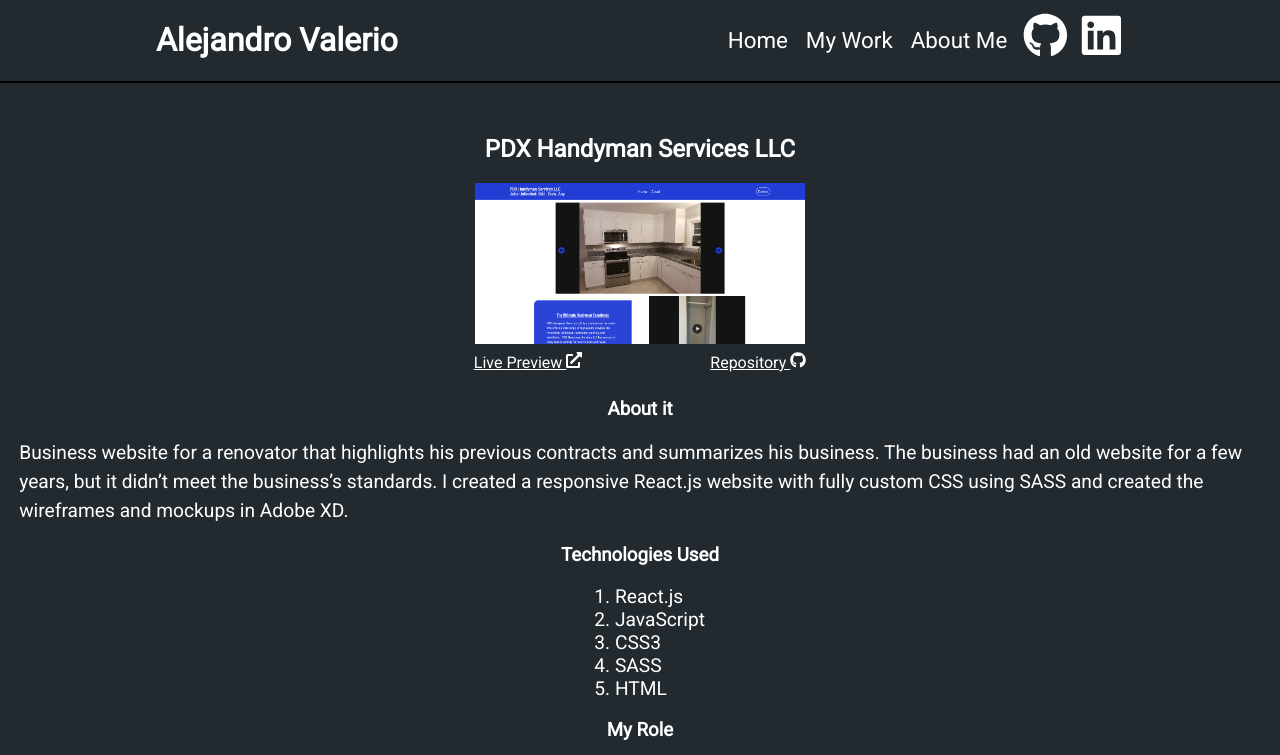
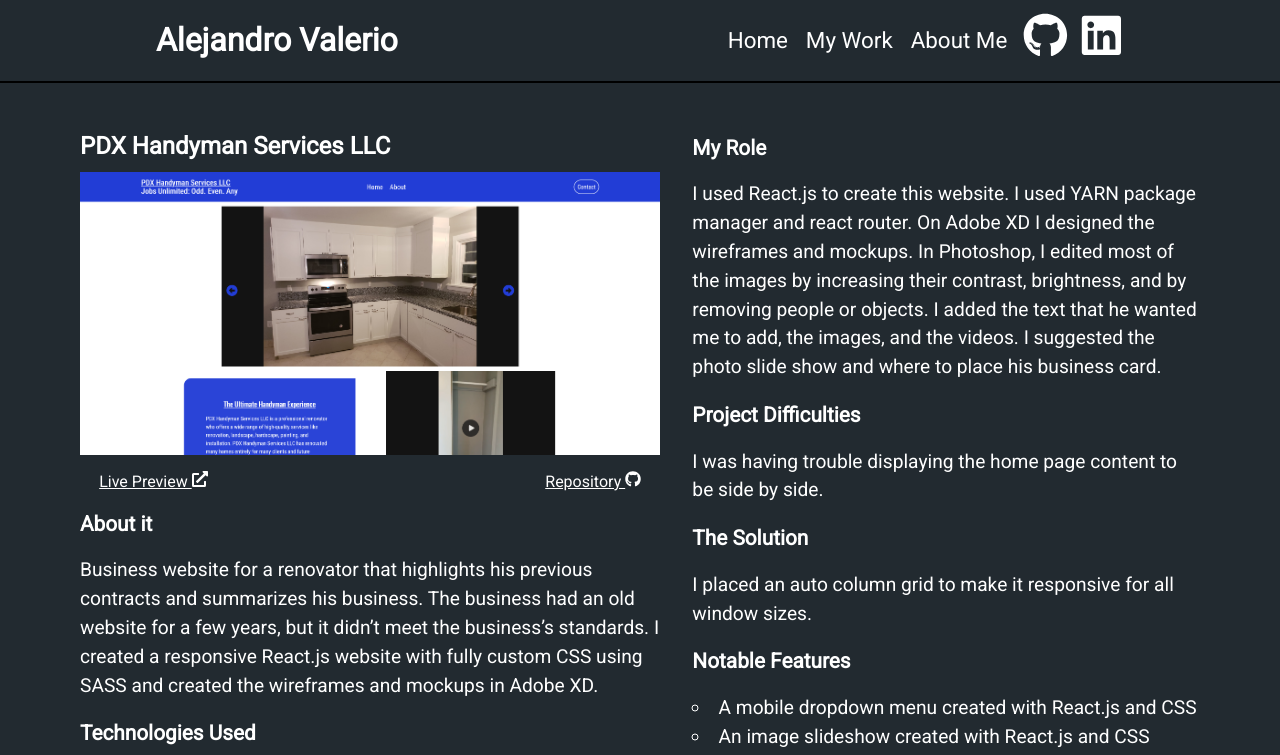
Before and after one commit to AlexV713/Portfolio-React-2, a React (Create React App) app in the folder portfolio-app/: page /PDX-Handyman-Services-LLC in a window 1280 px wide. Shown: the top 755 px of the page. Built offline with nearby package versions, Linux system fonts and the light colour scheme.

Commit message:
Styled Each Project Section
I styled every work section to be responsive for both mobile and desktop,

```diff
--- a/portfolio-app/src/App.css
+++ b/portfolio-app/src/App.css
@@ -179,36 +179,18 @@ header #mobile-header #mobile-icons #icons-container .icon-links {
 }
 
 .work-sections {
-  display: -webkit-box;
-  display: -ms-flexbox;
-  display: flex;
-  -webkit-box-orient: vertical;
-  -webkit-box-direction: normal;
-      -ms-flex-direction: column;
-          flex-direction: column;
-  -ms-flex-wrap: wrap;
-      flex-wrap: wrap;
-  -webkit-box-pack: center;
-      -ms-flex-pack: center;
-          justify-content: center;
-  -webkit-box-align: center;
-      -ms-flex-align: center;
-          align-items: center;
-}
-
-.work-sections h2,
-.work-sections h3 {
   text-align: center;
 }
 
-.work-sections .information {
-  display: -ms-grid;
-  display: grid;
-  place-items: center;
+.work-sections .information h2 {
+  margin: 0 1em 0.5em;
 }
 
 .work-sections .information img {
-  width: 330px;
+  display: block;
+  margin-left: auto;
+  margin-right: auto;
+  width: 90%;
   height: auto;
 }
 
@@ -216,12 +198,13 @@ header #mobile-header #mobile-icons #icons-container .icon-links {
   display: -webkit-box;
   display: -ms-flexbox;
   display: flex;
-  -webkit-box-orient: horizontal;
-  -webkit-box-direction: normal;
-      -ms-flex-direction: row;
-          flex-direction: row;
-  padding: 0.5em 0 0.5em;
-  gap: 8em;
+  -webkit-box-pack: justify;
+      -ms-flex-pack: justify;
+          justify-content: space-between;
+  -webkit-box-align: center;
+      -ms-flex-align: center;
+          align-items: center;
+  margin: 1em 1.2em 0;
 }
 
 .work-sections .information .project-links .links {
@@ -229,17 +212,21 @@ header #mobile-header #mobile-icons #icons-container .icon-links {
 }
 
 .work-sections .information p {
-  text-align: left;
+  padding: 0 1em 0;
   line-height: 1.5;
   font-size: 1.2rem;
-  margin: 0;
-  padding: 0 1em 0;
 }
 
-.work-sections .information ol,
-.work-sections .information ul {
+.work-sections .information ol {
+  list-style: circle;
+  list-style-position: inside;
+  margin: 0;
+  padding: 0 1.5em 0;
+}
+
+.work-sections .information ol li {
+  line-height: 1.5;
   font-size: 1.2rem;
-  margin: 0;
 }
 
 #about-content h2 {
@@ -432,6 +419,48 @@ footer {
   #work-content .boxes-container .box {
     font-size: 1.1rem;
   }
+  .work-sections {
+    display: -ms-grid;
+    display: grid;
+    -ms-grid-columns: auto auto;
+        grid-template-columns: auto auto;
+    -webkit-box-pack: center;
+        -ms-flex-pack: center;
+            justify-content: center;
+    grid-gap: 2em;
+    padding: 0 5em 0;
+  }
+  .work-sections p {
+    font-size: 1.2rem;
+    text-align: left;
+  }
+  .work-sections h2,
+  .work-sections h3,
+  .work-sections p,
+  .work-sections ol {
+    text-align: left;
+  }
+  .work-sections .information h2 {
+    margin: 0.7em 0 0.5em;
+  }
+  .work-sections .information h3 {
+    font-size: 1.3rem;
+  }
+  .work-sections .information p {
+    padding: 0;
+  }
+  .work-sections .information img {
+    height: auto;
+    width: 100%;
+  }
+  .work-sections .information .project-links,
+  .work-sections .information .links,
+  .work-sections .information .links {
+    padding: 0;
+  }
+  .work-sections .information ol {
+    padding: 0;
+  }
   #about-content #about-container {
     display: -webkit-box;
     display: -ms-flexbox;
--- a/portfolio-app/src/App.scss
+++ b/portfolio-app/src/App.scss
@@ -143,42 +143,43 @@ header {
 }
 
 .work-sections {
-    display: flex;
-    flex-direction: column;
-    flex-wrap: wrap;
-    justify-content: center;
-    align-items: center;
-    h2,
-    h3 {
-        text-align: center;
-    }
+    text-align: center;
     .information {
-        display: grid;
-        place-items: center;
+        h2 {
+            margin: 0 1em 0.5em;
+        }
         img {
-            width: 330px;
+            display: block;
+            margin-left: auto;
+            margin-right: auto;
+            width: 90%;
             height: auto;
         }
         .project-links {
             display: flex;
-            flex-direction: row;
-            padding: 0.5em 0 0.5em;
-            gap: 8em;
+            justify-content: space-between;
+            align-items: center;
+            margin: 1em 1.2em 0;
             .links {
                 color: white;
             }
         }
+    }
+    .information {
         p {
-            text-align: left;
+            padding: 0 1em 0;
             line-height: 1.5;
             font-size: 1.2rem;
+        }
+        ol {
+            list-style: circle;
+            list-style-position: inside;
             margin: 0;
-            padding: 0 1em 0;
-        }
-        ol,
-        ul {
-            font-size: 1.2rem;
-            margin: 0;
+            padding: 0 1.5em 0;
+            li {
+                line-height: 1.5;
+                font-size: 1.2rem;
+            }
         }
     }
 }
@@ -359,6 +360,47 @@ footer {
         }
     }
 
+    .work-sections {
+        display: grid;
+        grid-template-columns: auto auto;
+        justify-content: center;
+        grid-gap: 2em;
+        padding: 0 5em 0;
+        p {
+            font-size: 1.2rem;
+            text-align: left;
+        }
+        h2,
+        h3,
+        p,
+        ol {
+            text-align: left;
+        }
+        .information {
+            h2 {
+                margin: 0.7em 0 0.5em;
+            }
+            h3 {
+                font-size: 1.3rem;
+            }
+            p {
+                padding: 0;
+            }
+            img {
+                height: auto;
+                width: 100%;
+            }
+            .project-links,
+            .links,
+            .links {
+                padding: 0;
+            }
+            ol {
+                padding: 0;
+            }
+        }
+    }
+
     #about-content {
         #about-container {
             display: flex;
```
Also changed, not shown: 1 other file (tests, documents, lock files or other folders).
